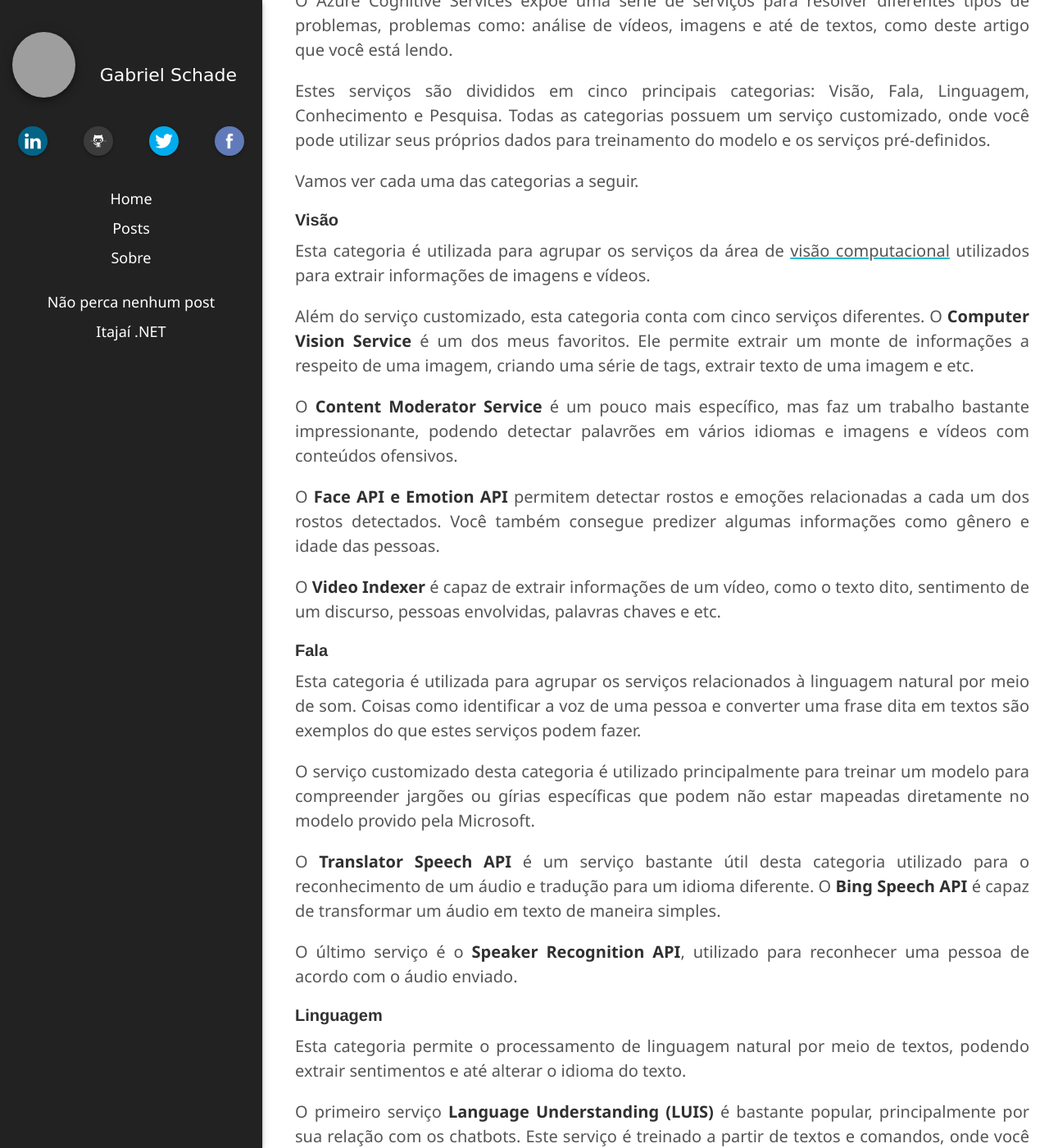
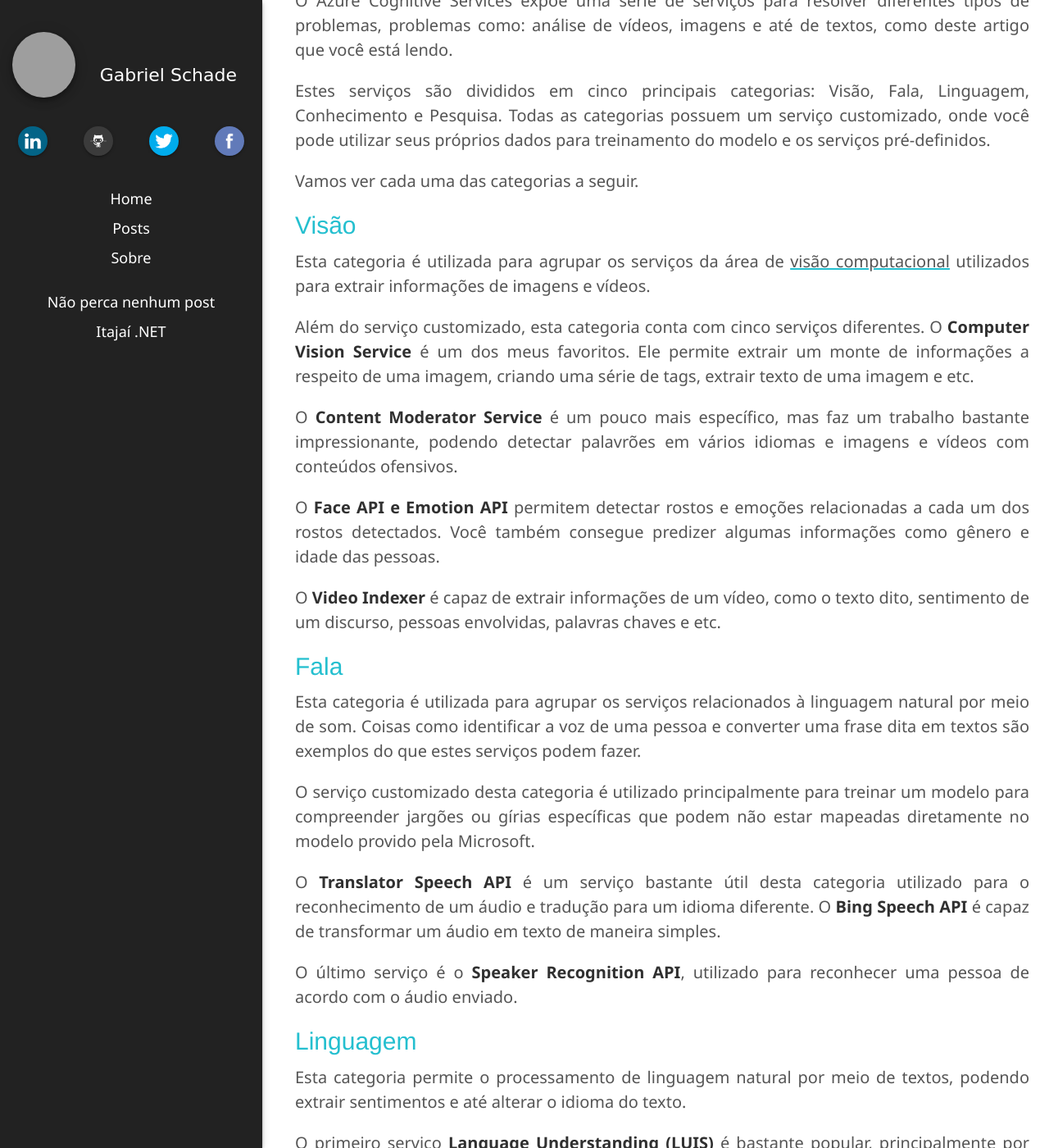
Before and after one commit to gabrielschade/gabrielschade.github.io, a Jekyll site: the page built from _posts/2018-04-30-azure-cs-intro.markdown, in a window 1280 px wide and 1400 px high, scrolled down 1939 px. Shown: the whole window at 82% size. Built offline with Jekyll 4.4.1, drawn with Linux system fonts in a browser that asks for light colours; nearby versions of some CDN libraries; comment, search, counter and statistics services are not loaded; grey boxes are pictures that could not be loaded.

Commit message:
Ajuste dos cabeçalhos

```diff
--- a/_posts/2018-04-30-azure-cs-intro.markdown
+++ b/_posts/2018-04-30-azure-cs-intro.markdown
@@ -43,7 +43,7 @@
 
 Vamos ver cada uma das categorias a seguir.
 
-#### Visão
+## Visão
 
 Esta categoria é utilizada para agrupar os serviços da área de [visão computacional](https://pt.wikipedia.org/wiki/Vis%C3%A3o_computacional) utilizados para extrair informações de imagens e vídeos.
 
@@ -55,7 +55,7 @@
 
 O **Video Indexer** é capaz de extrair informações de um vídeo, como o texto dito, sentimento de um discurso, pessoas envolvidas, palavras chaves e etc.
 
-#### Fala
+## Fala
 
 Esta categoria é utilizada para agrupar os serviços relacionados à linguagem natural por meio de som. Coisas como identificar a voz de uma pessoa e converter uma frase dita em textos são exemplos do que estes serviços podem fazer.
 
@@ -66,7 +66,7 @@
 O último serviço é o **Speaker Recognition API**, utilizado para reconhecer uma pessoa de acordo com o áudio enviado.
 
 
-#### Linguagem
+## Linguagem
 
 Esta categoria permite o processamento de linguagem natural por meio de textos, podendo extrair sentimentos e até alterar o idioma do texto.
 
@@ -79,13 +79,13 @@
 Por fim, temos o **Translator Text API** bastante similar ao tradutor via áudio, mas desta vez a tradução é realizada através de texto enviado.
 
 
-#### Conhecimento
+## Conhecimento
 
 Esta categoria é utilizada para mapear informações e dados complexos para tomar decisões inteligentes, como um sistema de recomendação, por exemplo.
 
 Esta é a menor das categorias, possuindo até o momento, apenas dois serviços: Um serviço para tomar decisões baseando-se em dados que você precisa fornecer (**Custom**) e outro serviço para transformar textos em perguntas e respostas para poder utilizarmos em um chatbot (**QnA Maker API**).
 
-#### Pesquisa
+## Pesquisa
 
 A última categoria desta lista é a categoria de pesquisa. Os serviços dessa categoria se conectam as APIs de busca do serviço Bing para buscar imagens, notícias, vídeos e informações sobre algo.
 
@@ -95,17 +95,16 @@
 
 O **Bing Autosuggest API** como o nome sugere é um serviço para sugerir o *autocomplete* de frases para melhorar o resultado das pesquisas.
 
-
-#### O Laboratório
+## O Laboratório
 
 Além dos serviços disponíveis neste catálogo existem uma série de serviços que ainda estão no modo laboratório, esses serviços estão declaradamente em fases de teste, mas você pode utilizá-los se quiser, você verificar os serviços [neste link](https://labs.cognitive.microsoft.com/).
 
-#### Conclusões
+## Conclusões
 
 Existem uma série de serviços diferentes e você pode utilizá-los em conjunto. Vale ressaltar que essa não é a única opção do mercado e que você pode criar coisas incríveis utilizando vários deles simultâneamente.
 
 
-#### O lado bom e o lado ruim
+### O lado bom e o lado ruim
 
 Existe várias vantagens em utilizar o Cognitive Services, mas como praticamente todas as coisas do mundo, também há algumas desvantagens que precisam ser destacadas.
 
--- a/css/blog.css
+++ b/css/blog.css
@@ -175,6 +175,11 @@
     color:white;
     font-size: 1.5rem;
     transition: .3s ease;
+}
+
+h2{
+    font-weight: 200;
+    color: #24bfcf;
 }
 
 h3{
```
